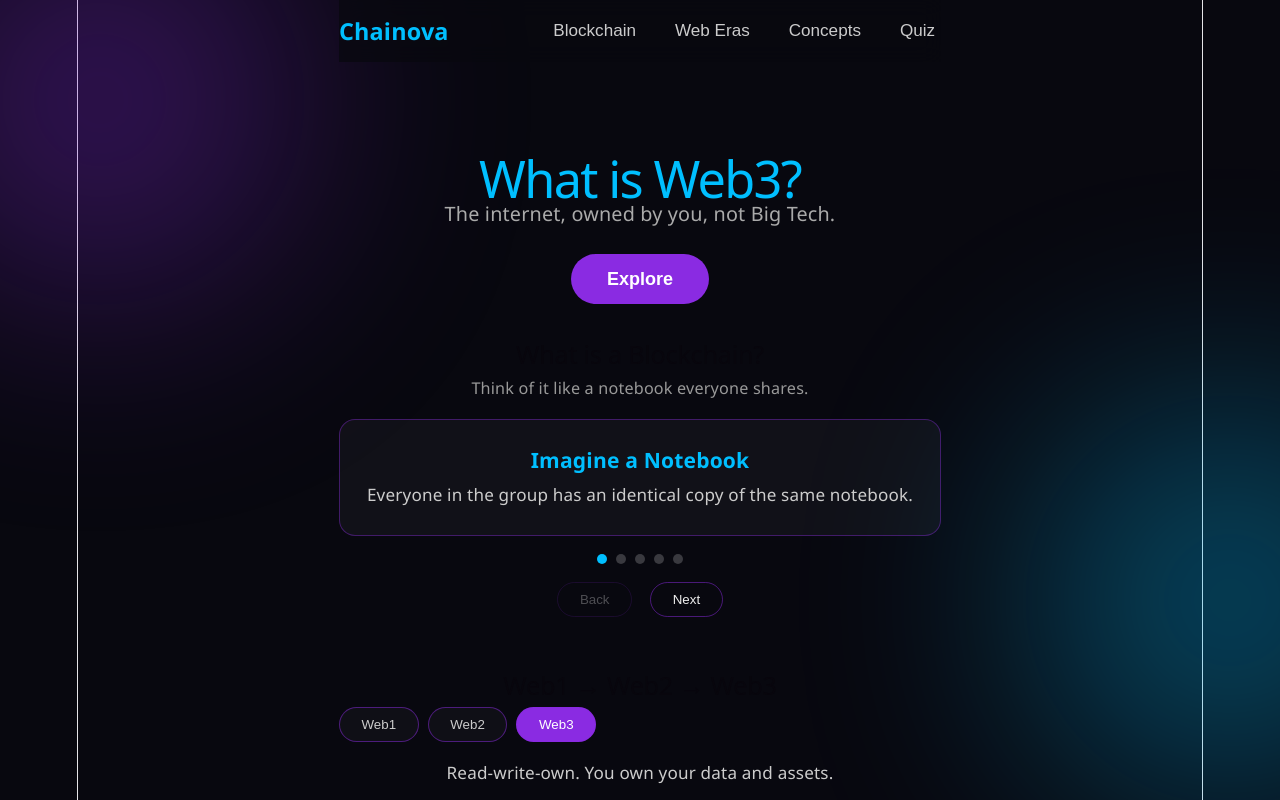
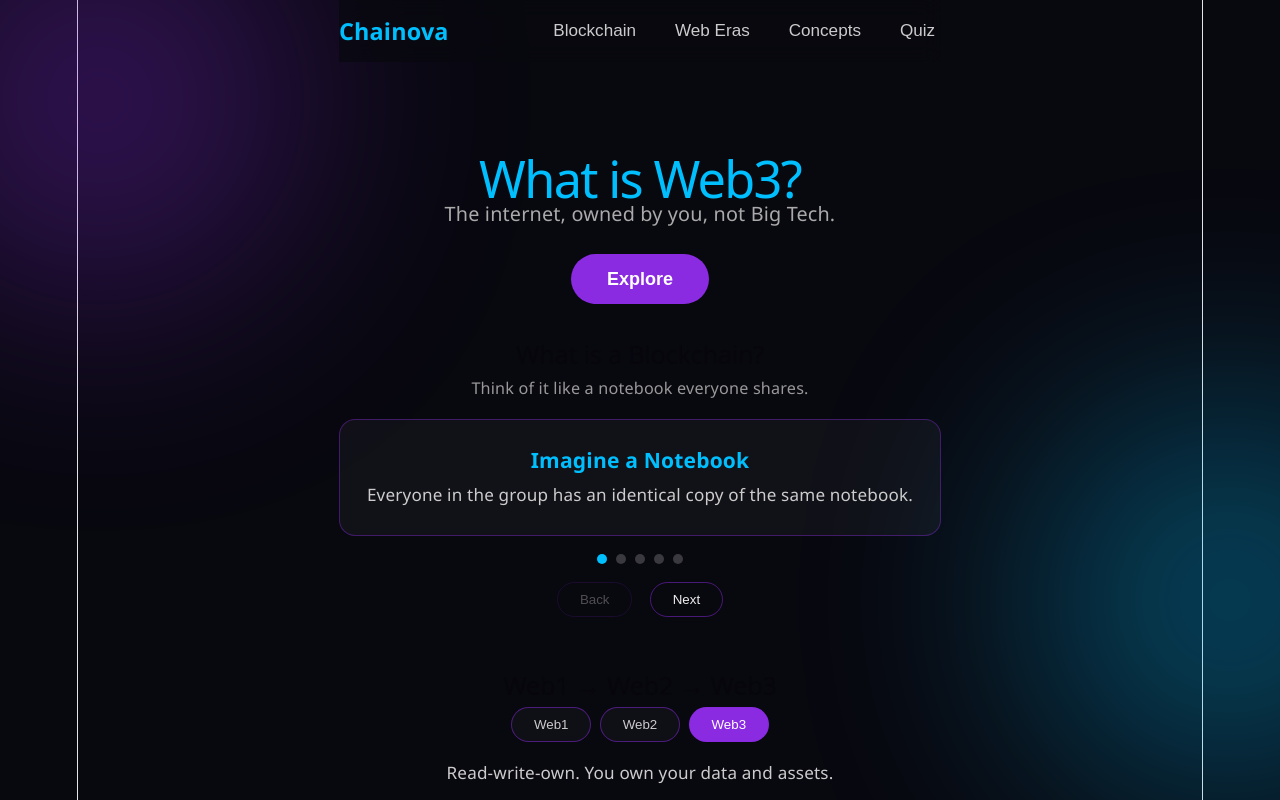
Before and after one commit to avikkaaa/chainova, a React (Vite) app: page / in a window 1280 px wide. Shown: the top 800 px of the page. Built offline with nearby package versions, Linux system fonts and the light colour scheme.

Commit message:
Add justify-content center to flex container

```diff
--- a/src/App.css
+++ b/src/App.css
@@ -218,6 +218,7 @@ section h2 {
   gap: 0.5rem;
   margin-bottom: 1rem;
   flex-wrap: wrap;
+  justify-content: center;
 }
 
 .tab {
@@ -227,7 +228,6 @@ section h2 {
   color: #ccc;
   border-radius: 20px;
   cursor: pointer;
-  justify-content: center;
 }
 
 .tab.active {
```
